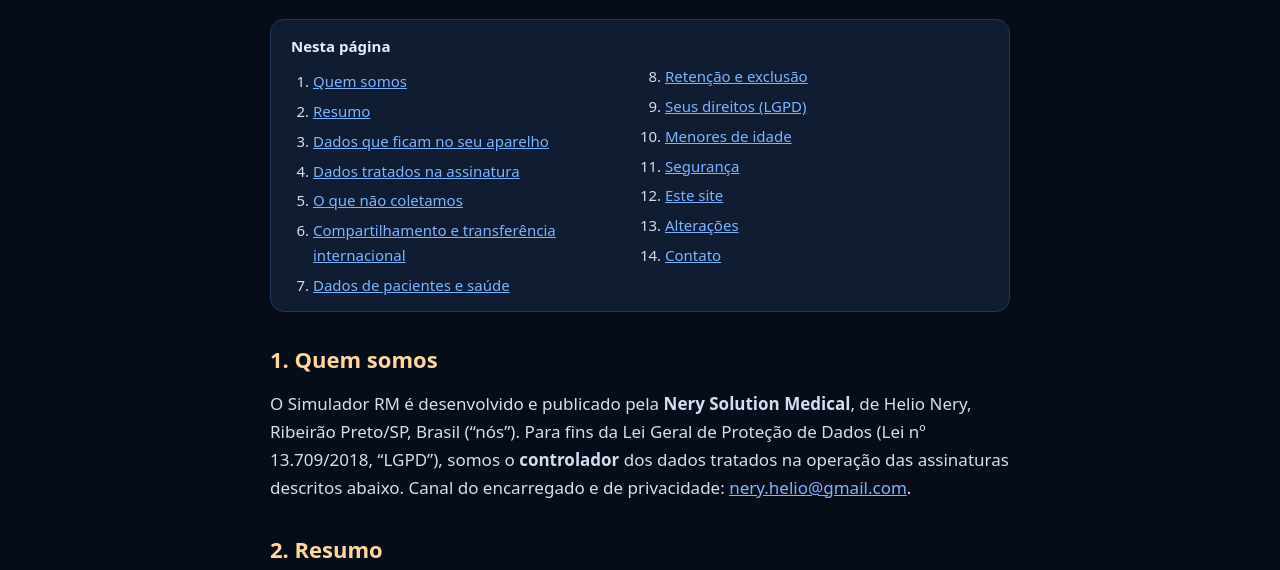
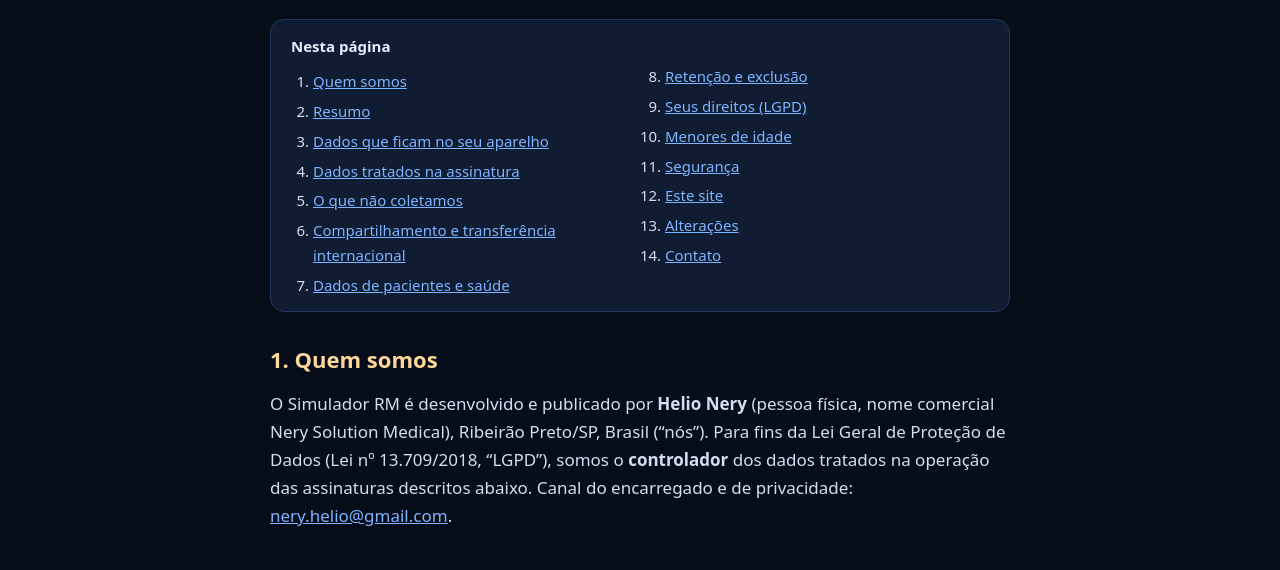
Before and after one commit to HelioNery80/simulador-rm, a plain HTML site: page privacidade.html in a window 1280 px wide. Shown: the part 182-752 px from the top of the page. Drawn offline with Linux system fonts and the light colour scheme.

Commit message:
Identifica o responsável como pessoa física (Helio Nery)
Co-Authored-By: Claude Sonnet 5.5 <noreply@anthropic.com>
Claude-Session: https://claude.ai/code/session_01NdoPD9r6duADXDRBf99a24

```diff
--- a/privacidade.html
+++ b/privacidade.html
@@ -34,7 +34,7 @@
 <li><a href="#quem">Quem somos</a></li><li><a href="#resumo">Resumo</a></li><li><a href="#dispositivo">Dados que ficam no seu aparelho</a></li><li><a href="#assinatura">Dados tratados na assinatura</a></li><li><a href="#nao">O que não coletamos</a></li><li><a href="#compart">Compartilhamento e transferência internacional</a></li><li><a href="#pacientes">Dados de pacientes e saúde</a></li><li><a href="#retencao">Retenção e exclusão</a></li><li><a href="#direitos">Seus direitos (LGPD)</a></li><li><a href="#criancas">Menores de idade</a></li><li><a href="#seguranca">Segurança</a></li><li><a href="#site">Este site</a></li><li><a href="#mudancas">Alterações</a></li><li><a href="#contato">Contato</a></li></ol></div>
 
 <h2 id="quem">1. Quem somos</h2>
-<p>O Simulador RM é desenvolvido e publicado pela <strong>Nery Solution Medical</strong>, de Helio Nery, Ribeirão Preto/SP, Brasil (“nós”). Para fins da Lei Geral de Proteção de Dados (Lei nº 13.709/2018, “LGPD”), somos o <strong>controlador</strong> dos dados tratados na operação das assinaturas descritos abaixo. Canal do encarregado e de privacidade: <a href="mailto:nery.helio@gmail.com">nery.helio@gmail.com</a>.</p>
+<p>O Simulador RM é desenvolvido e publicado por <strong>Helio Nery</strong> (pessoa física, nome comercial Nery Solution Medical), Ribeirão Preto/SP, Brasil (“nós”). Para fins da Lei Geral de Proteção de Dados (Lei nº 13.709/2018, “LGPD”), somos o <strong>controlador</strong> dos dados tratados na operação das assinaturas descritos abaixo. Canal do encarregado e de privacidade: <a href="mailto:nery.helio@gmail.com">nery.helio@gmail.com</a>.</p>
 
 <h2 id="resumo">2. Resumo</h2>
 <ul>
```
Also changed, not shown: termos.html (+1 -1 lines).
